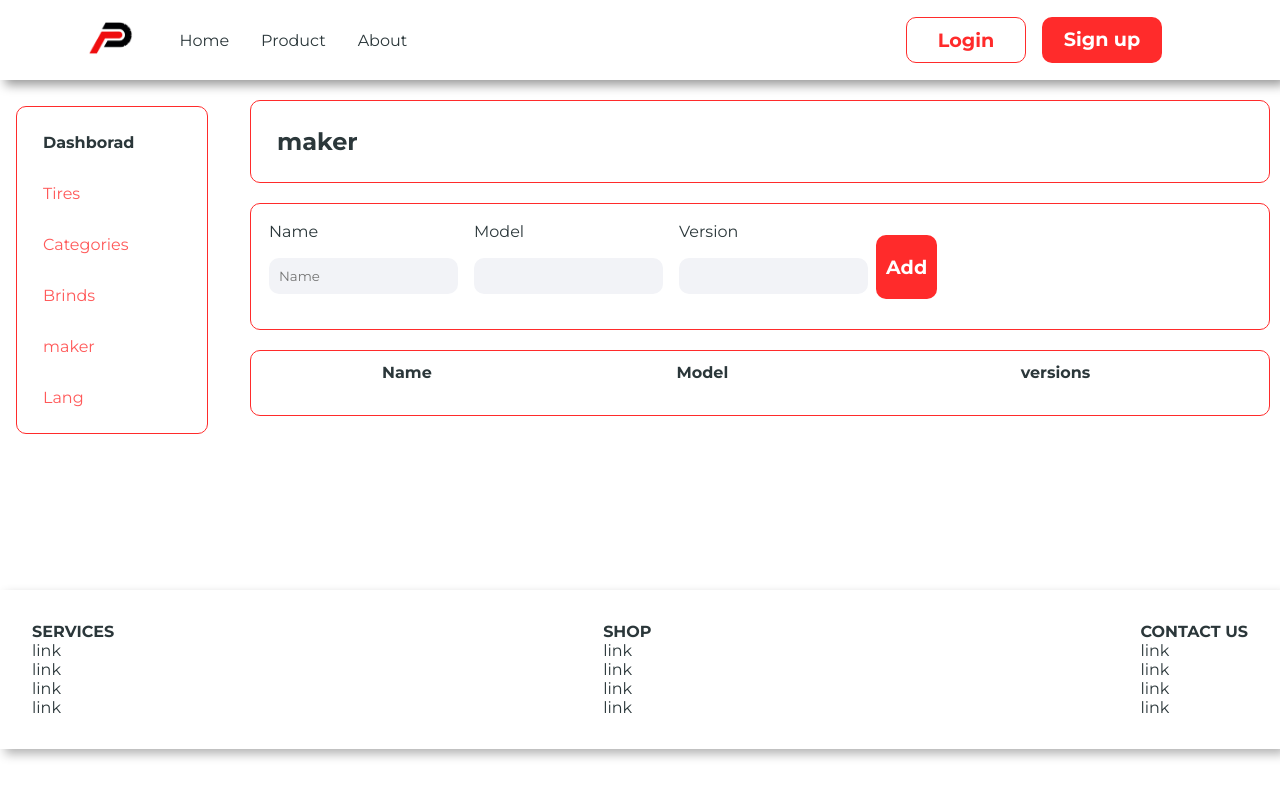
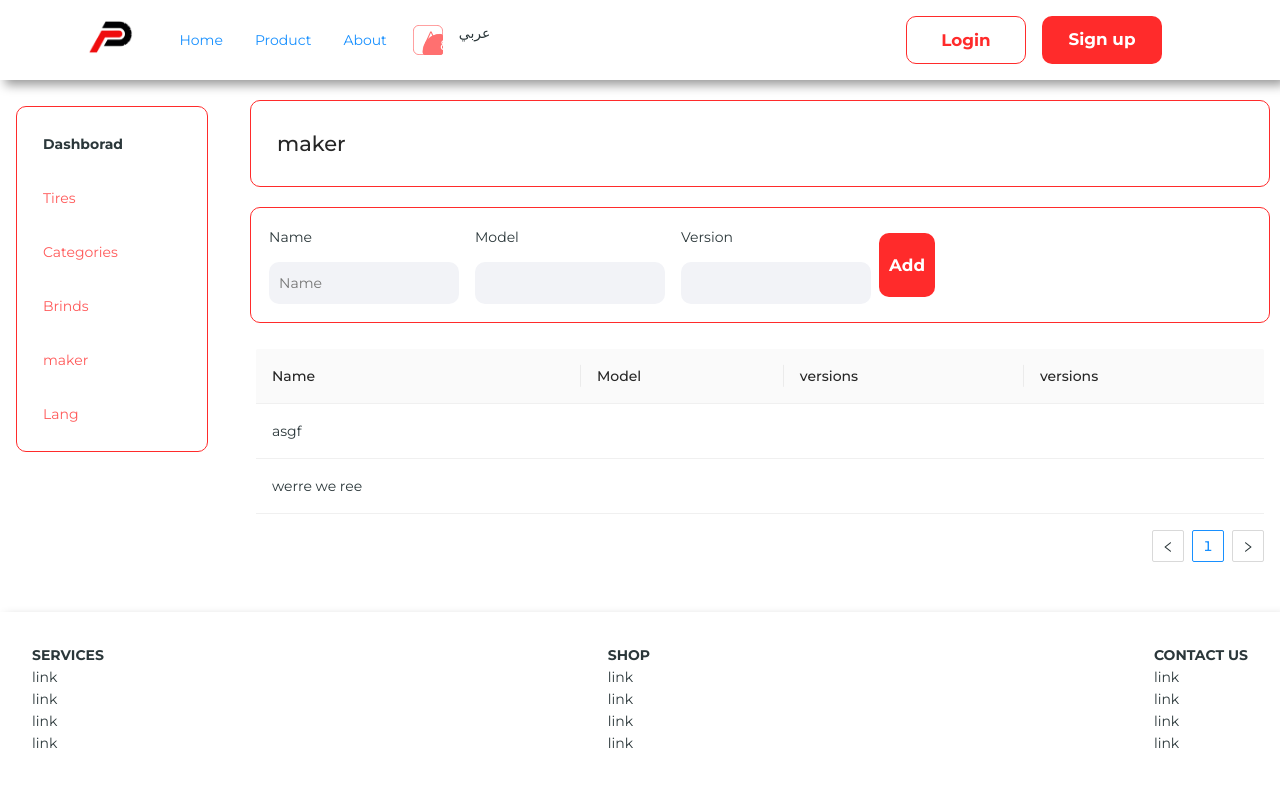
Before and after one commit to ktsyr1/dolab, a Next.js app: page /admin/maker in a window 1280 px wide. Built offline with nearby package versions, Linux system fonts and the light colour scheme; some icons are missing.

Commit message:
up date day

```diff
--- a/pages/admin/maker.jsx
+++ b/pages/admin/maker.jsx
@@ -7,8 +7,9 @@ import Forms from "/theme/forms";
 import { PencilOutline, TrashOutline } from "react-ionicons";
 import axios from "axios";
 import { useRouter } from "next/router";
-import Table, { TableRow } from "../../theme/tables";
-
+// import Table, { TableRow } from "../../theme/tables";
+import { Space, Table, Tag } from 'antd';
+import 'antd/dist/antd.css'
 export default function Maker() {
     let { locale } = useRouter();
     let lang = LangContext(locale);
@@ -18,7 +19,20 @@ export default function Maker() {
         datas[e.target.name] = e.target.value;
         setData(datas);
     }
+    const dataSource = [
+        { id: '1', name: 'Mike', model: 32, address: '10 Downing Street', },
+        { id: '2', name: 'John', model: 42, address: '10 Downing Street', },
+    ];
+
+    const columns = [
+        { title: lang.name, dataIndex: 'name', key: 'name', },
+        { title: lang.model, dataIndex: 'model', key: 'model', },
+        { title: lang.versions, dataIndex: 'versions', key: 'models[0].model', },
+        { title: 'versions', dataIndex: 'versions', key: 'versions', },
+    ];
+
     console.log(data);
+
     return (
         <div className="box col w-full">
             <Head>
@@ -31,15 +45,9 @@ export default function Maker() {
                 <Input name="versions" title={lang.version} />
                 <button className="btn h-6 alignX">{lang.add}</button>
             </div>
-            <Table head={['name', 'model', "versions"]}>
-                {ArrayMaker.map(item => {
-                    let data = [item.name, item.models[0].model, item.models[0].versions];
-                    return (
-                        <TableRow data={item} />
-                    )
-                })}
-
-            </Table>
+            <div className="m">
+                <Table dataSource={ArrayMaker} columns={columns} />
+            </div>
         </div>
     );
 }
@@ -51,7 +59,10 @@ let ArrayMaker = [
     },
     {
         name: "werre we ree",
-        models: [{ model: "sad", versions: ["v1", 'v2'] }],
+        models: [
+            { model: "sdda", versions: ["v1", 'v2', 'v3'] },
+            { model: "sad", versions: ["v1", 'v2'] },
+        ],
     },
 
 ]
--- a/styles/style.sass
+++ b/styles/style.sass
@@ -57,3 +57,9 @@ input ,textarea
         color: var(--color-dark)
 .m-auto
     margin: 0 auto !important
+table
+    // border-collapse: collapse
+    tr
+        border-bottom: 5px solid var(--color-ui)
+        th ,td
+            text-align: start
--- a/styles/theme@v2.sass
+++ b/styles/theme@v2.sass
@@ -102,7 +102,7 @@
 
         .#{$tag}ui
             background-color: var(--color-bg)
-            background-color: linear-gradient(145deg, #e6e6e6, #ffffff)
+            // background-image:  linear-gradient(145deg, #e6e6e6, #ffffff)
             border-radius: 10px
             color: $colorUIX
             padding: 10px
--- a/theme/forms.jsx
+++ b/theme/forms.jsx
@@ -6,26 +6,31 @@
  *
  */
 export default function Forms(props) {
-    let { send, title, sendContext = 'send ', formStyle, type } = props
+    let { send, title, sendContext = 'send ', formStyle, type, close } = props
     let classOne = props.classes ? '.' + props.classes : ''
-    let close = () => document.querySelector('.forms' + classOne)?.classList.toggle('none')
+    let Close = close ? close : () => {
+        document.querySelector('.forms' + classOne)?.classList.toggle('none')
+        document.querySelector('#forms')?.classList.toggle('none')
+    }
     let style = {
-        box: type ? { width: '100%', height: '100%', right: 0, top: 0, } : { right: 0, top: 0 },
+        box: type
+            ? { width: '100%', height: '100%', right: 0, top: 0, }
+            : { right: 0, top: 0, zIndex: 1, width: '-webkit-fill-available', height: '-webkit-fill-available' },
         sh: { width: '100%', height: '100%', backdropFilter: 'blur(10px)' }
     }
     return (
         <div className={`forms m-auto box alignX alignY ${props.classes} ${type ? type : 'pup none'}`} style={style.box} >
-            {!type ? <div style={sh} /> : ''}
+            {!type ? <div style={style.sh} /> : ''}
 
-            <div id="forms" className={`box col ui ${props.classes} ${type}`} style={formStyle}>
+            <div id="forms" className={`box col ui ${props.classes} ${type ? type : 'pup none'}`} style={formStyle}>
 
                 <h2 className="box alignX m titles" >{title}</h2>
                 {/* props ccildren */}
 
                 {props.children}
                 <div className="box row alignX-end">
-                    {type == 'none pup' ? <button className="btn w-full diseble" onClick={close} style={{ margin: ' 0 10px' }}>close</button> : ''}
-                    <button className="btn w-full " style={{ maxWidth: '350px' }} onClick={send ? send : close}>{sendContext} </button>
+                    {!type ? <button className="btn w-full diseble" onClick={Close} style={{ margin: ' 0 10px' }}>close</button> : ''}
+                    <button className="btn w-full " style={{ maxWidth: '350px' }} onClick={send ? send : Close}>{sendContext} </button>
 
 
                 </div>
--- a/theme/nav.jsx
+++ b/theme/nav.jsx
@@ -11,6 +11,7 @@ export default function Nav() {
         document.querySelector('.menu').classList.toggle('md-none')
         document.querySelector('.menu').classList.toggle('lg-none')
         document.querySelector('.menu_admin')?.classList.toggle('none')
+        document.querySelector('.menu_admin')?.classList.toggle('sm-none')
     }
     return (
         <nav className="R-m alignX-full alignY box  sh pup ">
@@ -33,7 +34,7 @@ export default function Nav() {
 }
 
 function Menu({ open }) {
-    let { locale } = useRouter()
+    let { locale, asPath } = useRouter()
     let lang = LangContext(locale)
     let data = [
         { content: lang?.home, href: '/' },
@@ -51,7 +52,7 @@ function Menu({ open }) {
                         </Link>
                     )
                 })}
-                {/* <Languages /> */}
+                <Languages asPath={asPath} locale={locale} />
             </div>
             <div className="box row sm-col md-col lg-col sm-w-full md-w-full lg-w-full" onClick={open} >
                 <AuthItems />
@@ -59,27 +60,32 @@ function Menu({ open }) {
         </div >
     )
 }
-function Languages() {
-    let { asPath, locale } = useRouter()
+function Languages({ asPath, locale }) {
+    let [lang, setLang] = useState(locale)
+    let [Context, setContext] = useState('English')
+    useEffect(() => {
+        setLang(locale !== 'en' ? 'en' : 'ar')
+        setContext(locale !== 'en' ? 'English' : 'عربي')
+    }, [locale])
     return (
-        <Link className='sm-w-full box alignY ' href={asPath} locale={locale !== 'en' ? 'en' : 'ar'} style={{ padding: '0 10px ' }} >
+        <Link className='sm-w-full box alignY ' href={asPath} locale={lang} style={{ padding: '0 10px ' }} >
             <svg xmlns="http://www.w3.org/2000/svg" width="30" height="30" viewBox="0 0 40 40">
                 <g transform="translate(-234 -136.388)">
-                    <g transform="translate(234 136.388)" fill="#fff" stroke="#ff7070" stroke-width="1">
+                    <g transform="translate(234 136.388)" fill="#fff" stroke="#ff7070" strokeWidth="1">
                         <rect width="40" height="40" rx="8" stroke="none" />
                         <rect x="0.5" y="0.5" width="39" height="39" rx="7.5" fill="none" />
                     </g>
-                    <text id="A" transform="translate(250 160.388)" fill="#ff7070" font-size="22" font-family="SegoeUI, Segoe UI"><tspan x="0" y="0">A</tspan></text>
-                    <g id="Rectangle_2" data-name="Rectangle 2" transform="translate(247 148.388)" fill="#ff7070" stroke="#ff7070" stroke-width="1">
+                    <text id="A" transform="translate(250 160.388)" fill="#ff7070" fontSize="22" fontFamily="SegoeUI, Segoe UI"><tspan x="0" y="0">A</tspan></text>
+                    <g id="Rectangle_2" data-name="Rectangle 2" transform="translate(247 148.388)" fill="#ff7070" stroke="#ff7070" strokeWidth="1">
                         <path d="M23.49,0h0A3.51,3.51,0,0,1,27,3.51V24.49A3.51,3.51,0,0,1,23.49,28H3.51A3.51,3.51,0,0,1,0,24.49v-1A23.49,23.49,0,0,1,23.49,0Z" stroke="none" />
                         <path d="M23.217.5h0A3.283,3.283,0,0,1,26.5,3.783V24.217A3.283,3.283,0,0,1,23.217,27.5H3.783A3.283,3.283,0,0,1,.5,24.217v-1A22.717,22.717,0,0,1,23.217.5Z" fill="none" />
                     </g>
-                    <text id="ع" transform="translate(270 165.388)" fill="#fff" font-size="18" font-family="Lalezar-Regular, Lalezar"><tspan x="0" y="0">ع</tspan></text>
+                    <text id="ع" transform="translate(270 165.388)" fill="#fff" fontSize="18" fontFamily="Lalezar-Regular, Lalezar"><tspan x="0" y="0">ع</tspan></text>
                 </g>
             </svg>
 
 
-            <p className="p">{locale !== 'en' ? 'English' : 'عربي'}</p>
+            <p className="p">{Context}</p>
         </Link>
     )
 }
@@ -113,11 +119,11 @@ function AuthItems() {
     } else {
         return (
             < >
-                <Link href='#' className='box row alignY m' >
+                <Link href='#' className='box row alignY' >
                     <PersonOutline color={'#00000'} title={'profile'} height="30px" width="30px" />
                     <p className="p-3">{lang?.profile}</p>
                 </Link>
-                <Link href='/admin' className='box row alignY m' >
+                <Link href='/admin' className='box row alignY' >
                     <GridOutline color={'#00000'} title={'admin'} height="40px" width="40px" />
                     <p className="p-3">{lang?.dashboard}</p>
 
--- a/theme/tables.jsx
+++ b/theme/tables.jsx
@@ -1,5 +1,6 @@
 import Head from "next/head";
 import { useRouter } from "next/router";
+import { PencilOutline, TrashOutline } from "react-ionicons";
 import { LangContext } from "../lib";
 
 export default function Table({ head, rows, schema, className, style, ...props }) {
@@ -12,29 +13,23 @@ export default function Table({ head, rows, schema, className, style, ...props }
     }
     return (
         <table className="ui">
-            <thead style={style.thead}>
-                <tr>
-                    {head?.map(item => <th>{lang[item]} </th>)}
-                </tr>
-            </thead>
-            <tbody style={{ display: 'inline-grid', width: '-webkit-fill-available' }} >
-                {rows?.map(row => (
-                    <tr dataJson={JSON.stringify(row)} className='p-2 w-full'>
-                        {schema.map(item => <td>{row[item]}</td>)}
-                        <hr />
-                    </tr>
-                ))}
-            </tbody>
+            <tr>
+                {head?.map(item => <th>{lang[item]} </th>)}
+            </tr>
+            {props.children}
         </table>
     )
 }
-export function TableRow({ data }) {
+export function TableRow({ data, json, ...props }) {
     return (
-        <tr>
-            <tr dataJson={JSON.stringify(data)} className='p-2 w-full'>
-                {data.map(item => <td>{item}</td>)}
-            </tr>
-            <hr />
+        <tr dataJson={JSON.stringify(json)} n>
+            {data.map(item => <td>{item}</td>)}
+            <td>
+                <div style={{ display: 'flex', justifyContent: 'space-around' }}>
+                    {props.edit ? <PencilOutline width={'20px'} height={'20px'} /> : ''}
+                    {props.delete ? <TrashOutline width={'20px'} height={'20px'} /> : ''}
+                </div>
+            </td>
         </tr>
     )
 }
```
Also changed, not shown: package.json (+8 -1 lines), pages/admin/brinds.jsx (+11 -3 lines), pages/admin/categories.jsx (+28 -5 lines), 1 other file (tests, documents, lock files or other folders).
